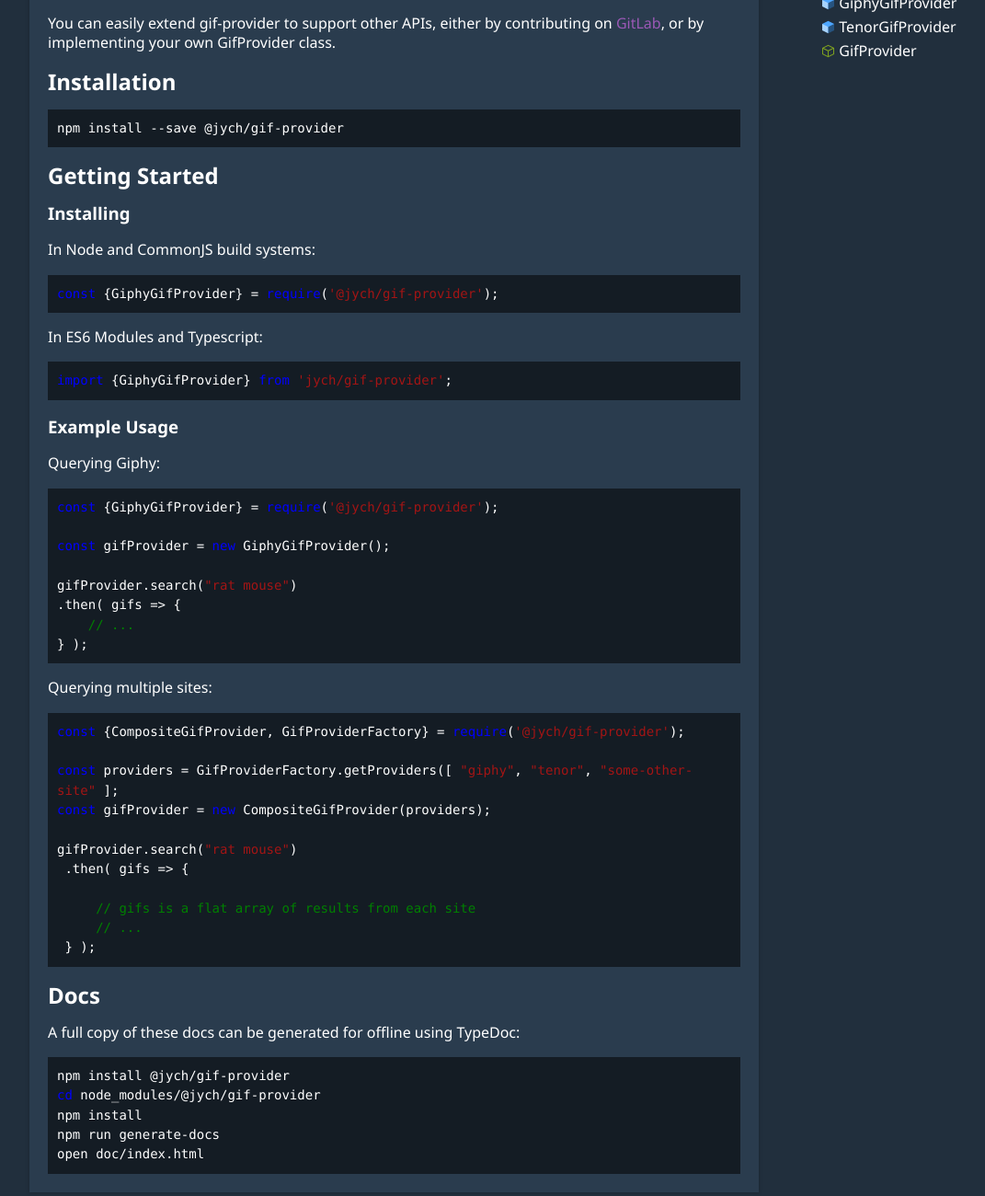
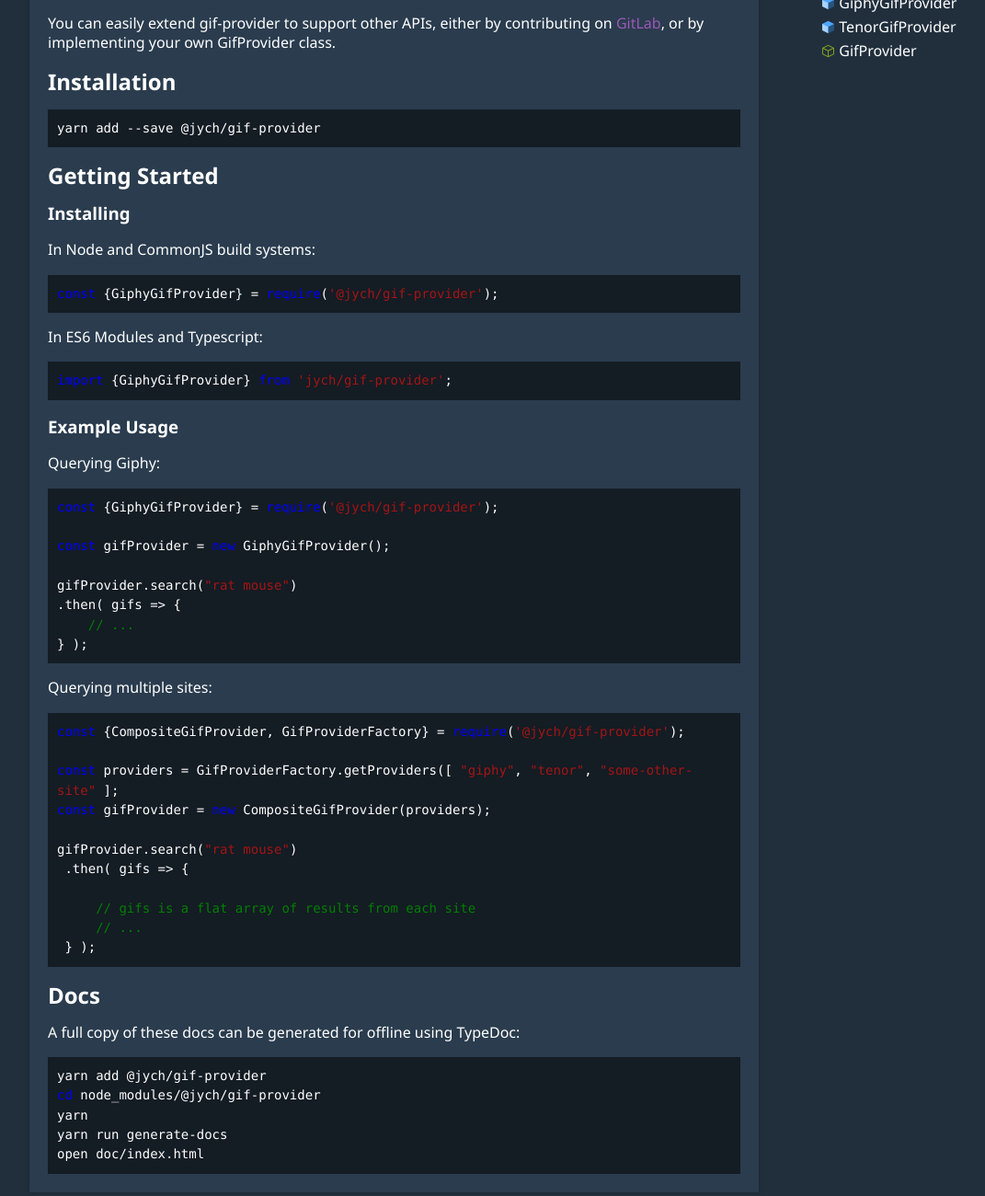
Before and after one commit to jamescallumyoung/gif-provider, a website: page docs/index.html in a window 1280 px wide. Shown: the part 360-1660 px from the top of the page at 92% size, without its empty margins (8-1079 px from the left). Drawn offline with Linux system fonts and the light colour scheme.

Commit message:
Migrate from npm to yarn (#10)

```diff
--- a/docs/index.html
+++ b/docs/index.html
@@ -87,7 +87,7 @@
 				<a href="#installation" id="installation" style="color: inherit; text-decoration: none;">
 					<h2>Installation</h2>
 				</a>
-				<pre><code class="language-bash">npm install --save @jych/gif-provider</code></pre>
+				<pre><code class="language-bash">yarn add --save @jych/gif-provider</code></pre>
 				<a href="#getting-started" id="getting-started" style="color: inherit; text-decoration: none;">
 					<h2>Getting Started</h2>
 				</a>
@@ -126,10 +126,10 @@
 					<h2>Docs</h2>
 				</a>
 				<p>A full copy of these docs can be generated for offline using TypeDoc:</p>
-				<pre><code class="language-bash">npm install @jych/gif-provider
+				<pre><code class="language-bash">yarn add @jych/gif-provider
 <span class="hljs-built_in">cd</span> node_modules/@jych/gif-provider
-npm install
-npm run generate-docs
+yarn
+yarn run generate-docs
 open doc/index.html</code></pre>
 			</div>
 		</div>
--- a/package.json
+++ b/package.json
@@ -18,7 +18,7 @@
     "test": "mocha",
     "transpile": "tsc",
     "publish-please": "publish-please",
-    "prepublish-please": "npm run clean && npm run test && npm run transpile",
+    "prepublish-please": "yarn run clean && yarn run test && yarn run transpile",
     "prepublishOnly": "publish-please guard"
   },
   "keywords": [
```
Also changed, not shown: README.md, 3 other files.
